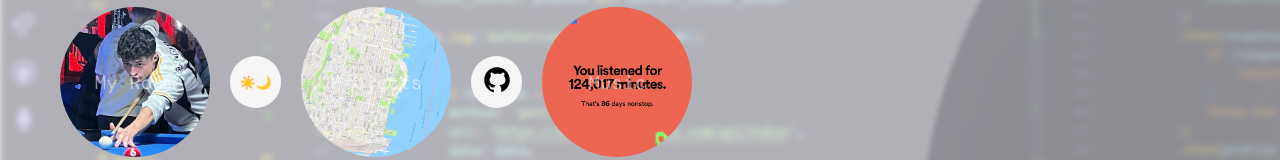
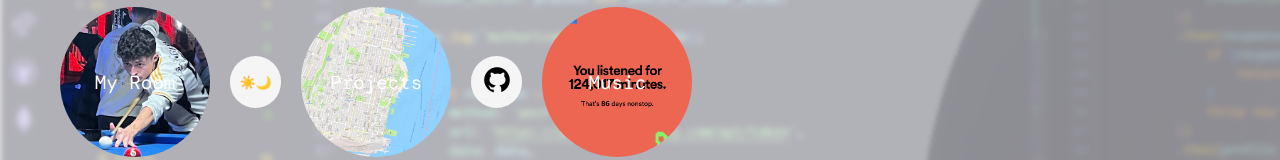
Before and after one commit to youngclaus/weidenfeller, a Next.js app: page / in a window 1280 px wide. Shown: the part 157-317 px from the top of the page. Built offline with nearby package versions, Linux system fonts and the light colour scheme; a web font is replaced by a local one.

Commit message:
Circle QOL changes

```diff
--- a/components/Hero.js
+++ b/components/Hero.js
@@ -241,6 +241,7 @@ const Circle = styled.div`
 
   &:hover div {
     opacity: 100;
+    font-size: 1.6vw;
   }
 `;
 
@@ -257,7 +258,7 @@ const SmallCircle = styled.div`
   transition: all 0.1s ease-in-out;
 
   &:hover {
-    filter: brightness(90%);
+    transform: scale(1.1);
   }
 `;
 
@@ -270,7 +271,7 @@ const CircleText = styled.div`
   font-family: "DM Mono", monospace;
   font-size: 1.5vw;
   white-space: nowrap;
-  opacity: 50%;
+  opacity: 100%;
   transition: all 0.3s ease-in-out;
 `;
 
```
